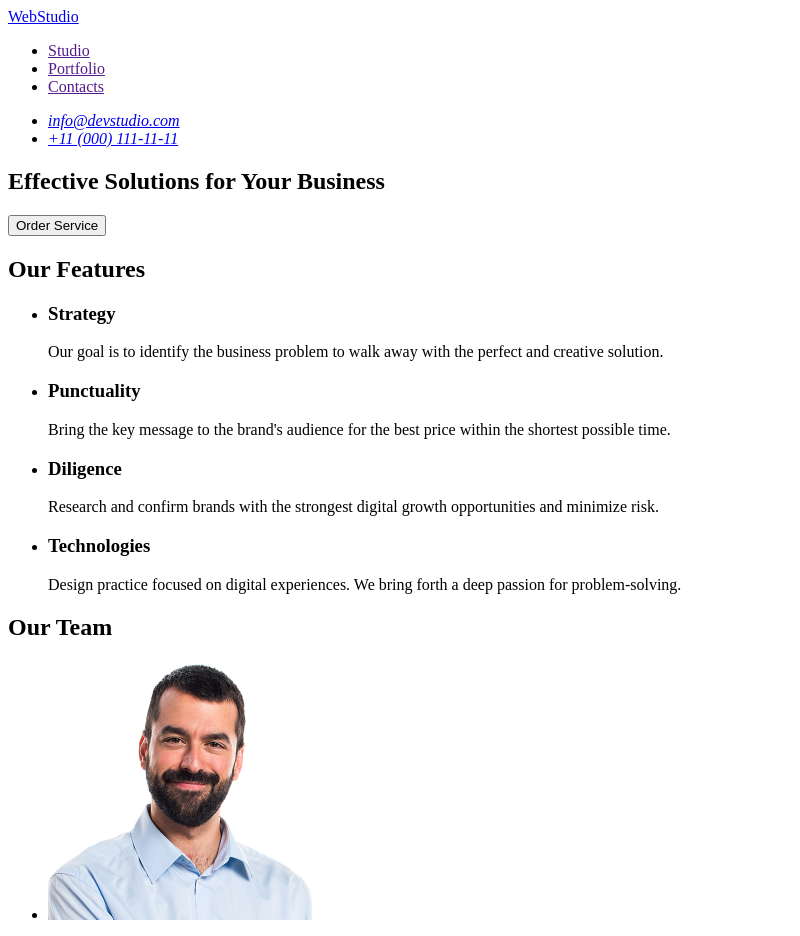
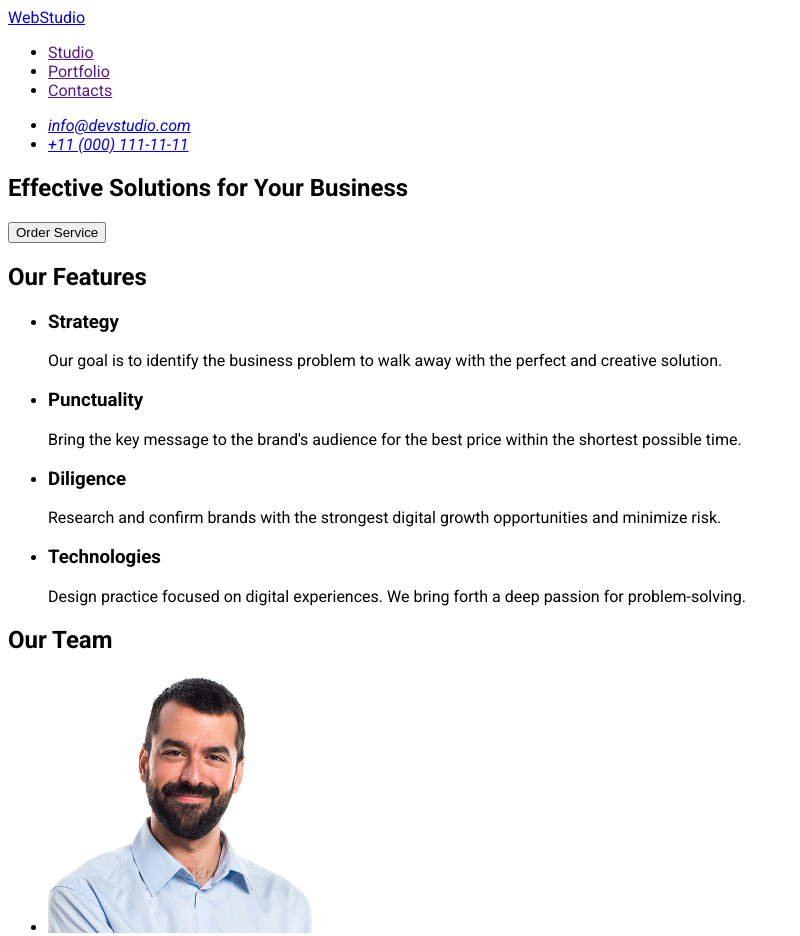
Before and after one commit to Volodymyr-Pushkarevskiy/goit-markup-hw-02, a plain HTML site: page index.html in a window 1280 px wide. Shown: the top 936 px of the page, without its empty margins (0-800 px from the left). Drawn offline with Linux system fonts and the light colour scheme.

Commit message:
add stylesheet

```diff
--- a/css/stylesheet.css
+++ b/css/stylesheet.css
@@ -0,0 +1,4 @@
+body    {
+    font-family: 'Roboto', sans-serif ;
+
+}
--- a/index.html
+++ b/index.html
@@ -3,6 +3,13 @@
   <head>
     <meta charset="UTF-8" />
     <meta name="viewport" content="width=device-width, initial-scale=1.0" />
+    <link rel="preconnect" href="https://fonts.googleapis.com" />
+    <link rel="preconnect" href="https://fonts.gstatic.com" crossorigin />
+    <link
+      href="https://fonts.googleapis.com/css2?family=Raleway:ital,wght@0,100..900;1,100..900&family=Roboto:ital,wght@0,100..900;1,100..900&display=swap"
+      rel="stylesheet"
+    />
+    <link rel="stylesheet" href="./css/stylesheet.css" />
     <title>Document</title>
   </head>
   <body>
```
